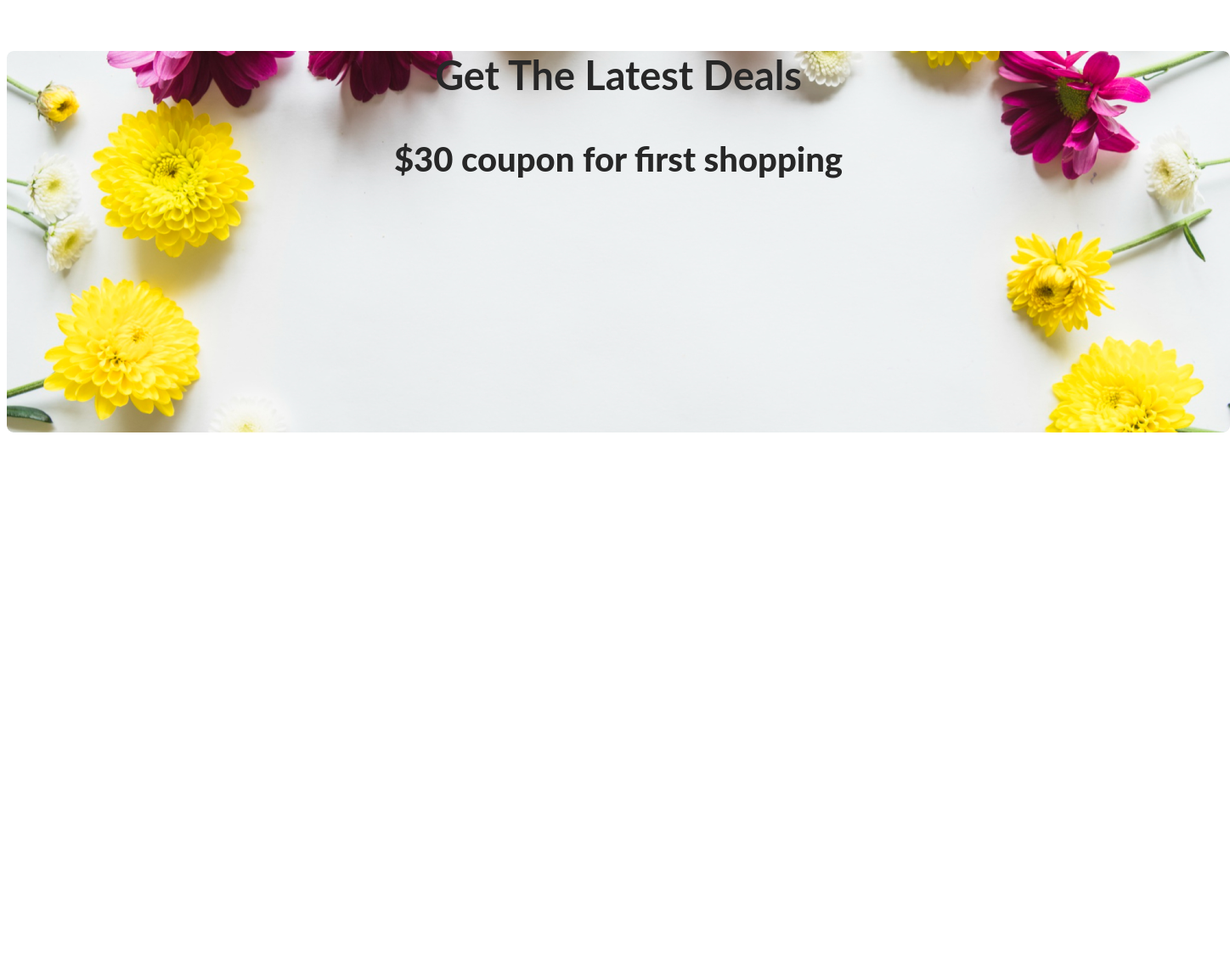
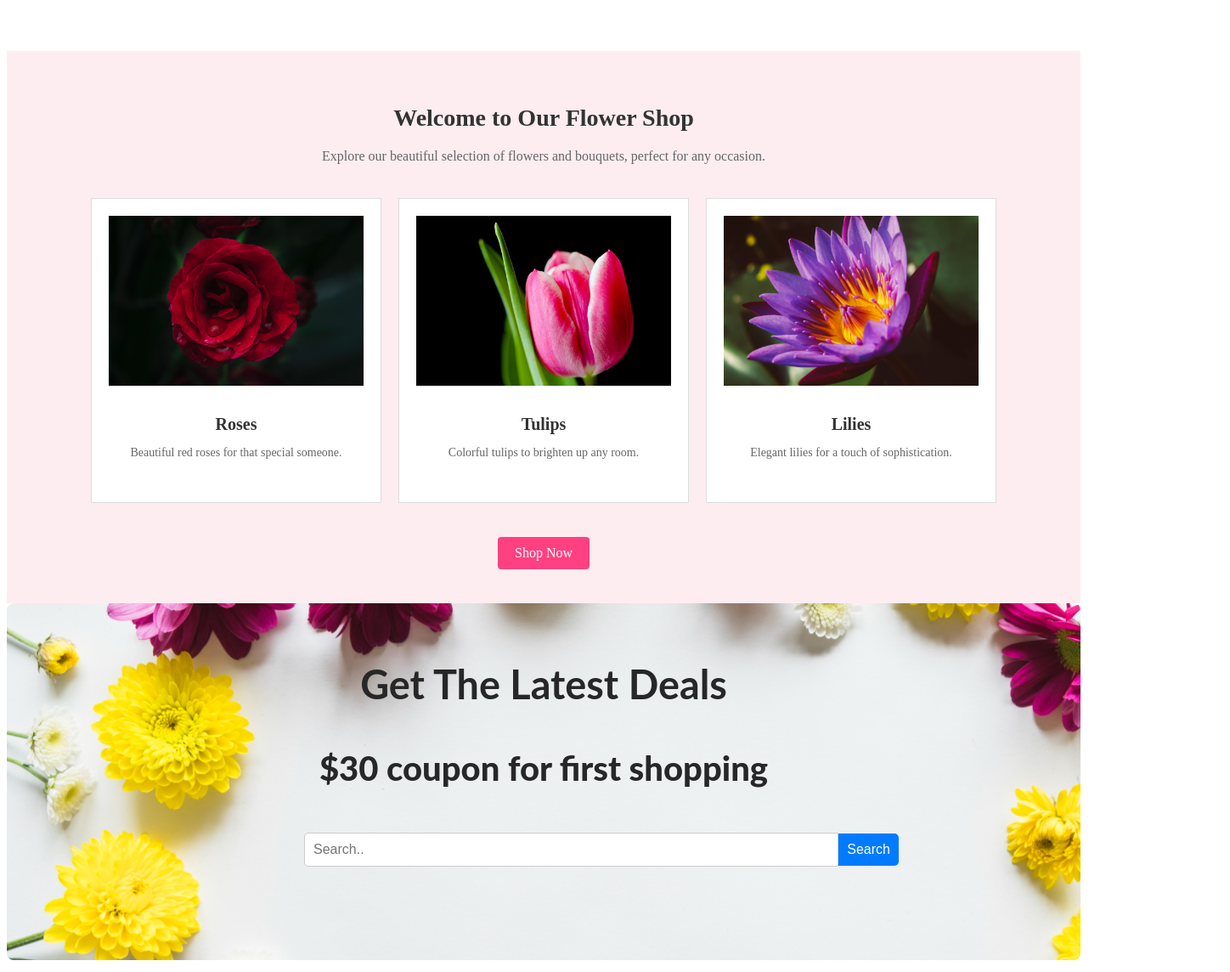
Before and after one commit to mahmudchow/myflowershop, a plain HTML site: page index.html in a window 1280 px wide. Shown: the part 2365-3509 px from the top of the page at 85% size, 1448 px wide, since content can reach past the window. Before the commit the page ends 3074 px from the top, so only its background shows below. Drawn offline with Linux system fonts and the light colour scheme.

Commit message:
final Code

```diff
--- a/index.html
+++ b/index.html
@@ -30,7 +30,7 @@
             <h1 class="sell-deal">Hot Deal ! Sale Up To 25% Off</h1>
             <p class="sell-details">It is a long established fact that a reader will be distracted by the readable
                 content of a page when looking at its layout.</p>
-            <button class="button-main">Sing Up</button>
+            <div class="button-singup"><button class="button-main">Sing Up</button></div>
         </div>
         <div class="sell-img"><img src="images/pngwing 8.png" alt=""></div>
     </section>
@@ -50,9 +50,45 @@
         <div><img src="images/Rectangle 6.png" alt=""></div>
         <div><img src="images/Flower 01.png" alt=""></div>
     </section>
+    <section class="flower-shop">
+        <div class="container">
+            <h2>Welcome to Our Flower Shop</h2>
+            <p>Explore our beautiful selection of flowers and bouquets, perfect for any occasion.</p>
+            <div class="flower-gallery">
+                <div class="flower-item">
+                    <img src="images/flower1.jpg" alt="Flower 1">
+                    <h3>Roses</h3>
+                    <p>Beautiful red roses for that special someone.</p>
+                </div>
+                <div class="flower-item">
+                    <img src="images/flower2.jpg" alt="Flower 2">
+                    <h3>Tulips</h3>
+                    <p>Colorful tulips to brighten up any room.</p>
+                </div>
+                <div class="flower-item">
+                    <img src="images/flower3.jpg" alt="Flower 3">
+                    <h3>Lilies</h3>
+                    <p>Elegant lilies for a touch of sophistication.</p>
+                </div>
+            </div>
+            <a href="shop.html" class="btn">Shop Now</a>
+        </div>
+    </section>
+
     <section class="banner-text">
         <h3>Get The Latest Deals</h3>
         <p>$30 coupon for first shopping</p>
+        <div class="search-bar">
+            <input type="text" placeholder="Search.." />
+            <button>Search</button>
+        </div>
+    </section>
+    <section class="footer">
+        <h3 class="footerhead">FlowerShop</h3>
+        <p class="footertext">It is a long established fact that a reader will be distracted by the readable content of
+            a page when looking
+            at its layout.</p>
+        <p class="footerend">@2020-2023, FlowerShop.com. All rights reserved.</p>
     </section>
 </body>
 
--- a/style.css
+++ b/style.css
@@ -47,10 +47,14 @@
     line-height: 30px;
 }
 
+.button-main:hover {
+    background-color: #d81b60;
+}
+
 .hot-sell {
     width: 100%;
     border-radius: 8px;
-    background: rgba(229, 84, 115, 0.05);
+    background: #E554731A;
     background-size: cover;
     margin-bottom: 200px;
     align-items: center;
@@ -72,7 +76,7 @@
     width: 594px;
     flex-direction: column;
     flex-shrink: 0;
-    color: rgba(39, 39, 39, 0.60);
+    color: #272727;
     text-align: center;
     font-family: Lato;
     font-size: 18px;
@@ -85,7 +89,7 @@
     width: 318px;
     height: 420px;
     flex-shrink: 0;
-    background: url(<path-to-image>), lightgray 50% / cover no-repeat;
+    background: #E554731A
 }
 
 .insta {
@@ -116,13 +120,14 @@
     gap: 24px;
     margin-bottom: 200px;
     padding: 20px;
+    width: 100%;
 }
 
 .banner-text {
     text-align: center;
     background-image: url("./images/Rectangle\ 9.png");
-    width: 1440px;
-    height: 449px;
+    width: 100%;
+    height: 400px;
     flex-shrink: 0;
     border-radius: 8px;
     color: #272727;
@@ -133,4 +138,143 @@
     font-weight: 800;
     line-height: normal;
     margin-bottom: 200px;
+    padding-top: 20px;
 }
+
+.search-bar {
+    width: 700px;
+    height: 64px;
+    display: flex;
+    flex-shrink: 0;
+    justify-content: center;
+    align-items: center;
+    padding-left: 350px;
+}
+
+.search-bar input[type="text"] {
+    flex: 1;
+    padding: 10px;
+    border: 1px solid #ccc;
+    border-radius: 5px 0 0 5px;
+    font-size: 16px;
+}
+
+.search-bar button {
+    padding: 10px;
+    border: none;
+    background-color: #007bff;
+    color: #fff;
+    border-radius: 0 5px 5px 0;
+    font-size: 16px;
+    cursor: pointer;
+}
+
+.search-bar button:hover {
+    background-color: #0069d9;
+}
+
+.footer {
+    background-color: black;
+    text-align: center;
+    width: 100%;
+    flex-shrink: 0;
+}
+
+.footerhead {
+    color: #E55473;
+    font-family: Lato;
+    font-size: 48px;
+    font-style: normal;
+    font-weight: 800;
+    line-height: normal;
+}
+
+.footertext {
+    color: rgba(255, 255, 255, 0.90);
+    text-align: center;
+    font-family: Lato;
+    font-size: 18px;
+    font-style: normal;
+    font-weight: 400;
+    line-height: 30px;
+}
+
+.footerend {
+    color: rgba(255, 255, 255, 0.40);
+    text-align: center;
+    font-family: Lato;
+    font-size: 16px;
+    font-style: normal;
+    font-weight: 400;
+    line-height: normal;
+}
+
+.flower-shop {
+    background-color: #E554731A;
+    padding: 40px 0;
+    text-align: center;
+}
+
+.flower-shop h2 {
+    font-size: 28px;
+    color: #333;
+    margin-bottom: 20px;
+}
+
+.flower-shop p {
+    font-size: 16px;
+    color: #666;
+    margin-bottom: 30px;
+}
+
+.flower-gallery {
+    display: flex;
+    justify-content: center;
+    flex-wrap: wrap;
+    margin-bottom: 30px;
+}
+
+.flower-item {
+    width: 300px;
+    margin: 10px;
+    padding: 20px;
+    background-color: #fff;
+    border: 1px solid #ddd;
+    text-align: center;
+}
+
+.flower-item img {
+    width: 300px;
+    height: 200px;
+    margin-bottom: 10px;
+}
+
+.flower-item h3 {
+    font-size: 20px;
+    color: #333;
+    margin-bottom: 10px;
+}
+
+.flower-item p {
+    font-size: 14px;
+    color: #666;
+}
+
+.btn {
+    display: inline-block;
+    padding: 10px 20px;
+    background-color: #ff4081;
+    color: #fff;
+    text-decoration: none;
+    font-size: 16px;
+    border-radius: 4px;
+    transition: background-color 0.3s ease;
+}
+
+.btn:hover {
+    background-color: #d81b60;
+}
+
+.button-singup {
+    padding-left: 200px;
+}
```
Also changed, not shown: images/flower1.jpg (added), images/flower2.jpg (added), images/flower3.jpg (added).
